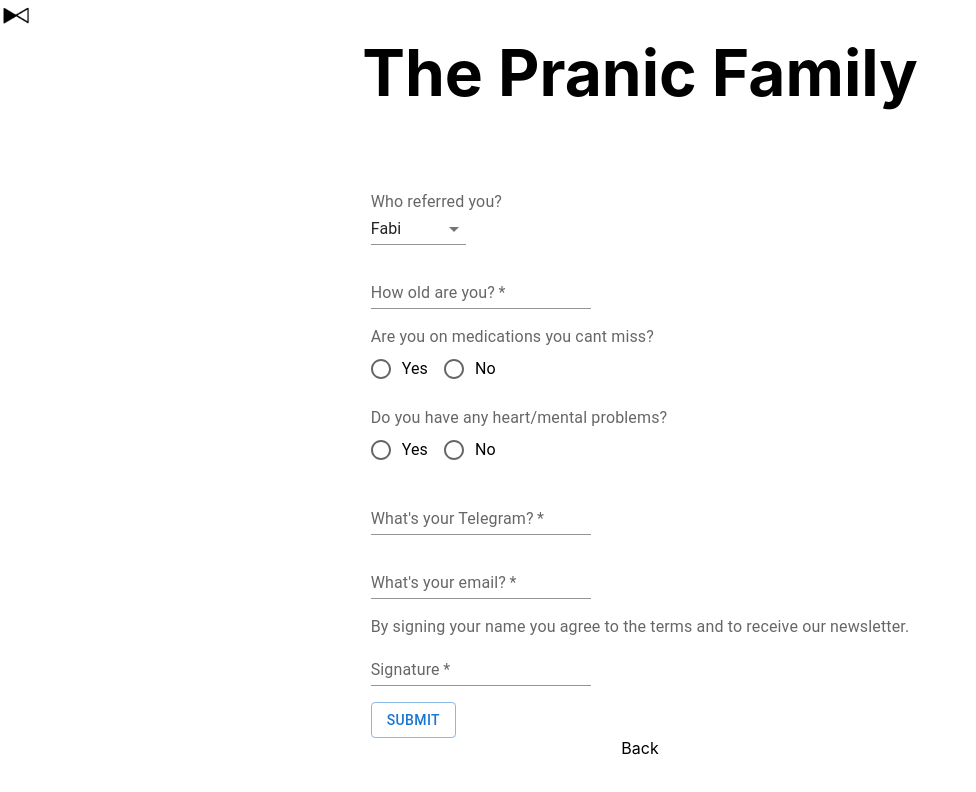
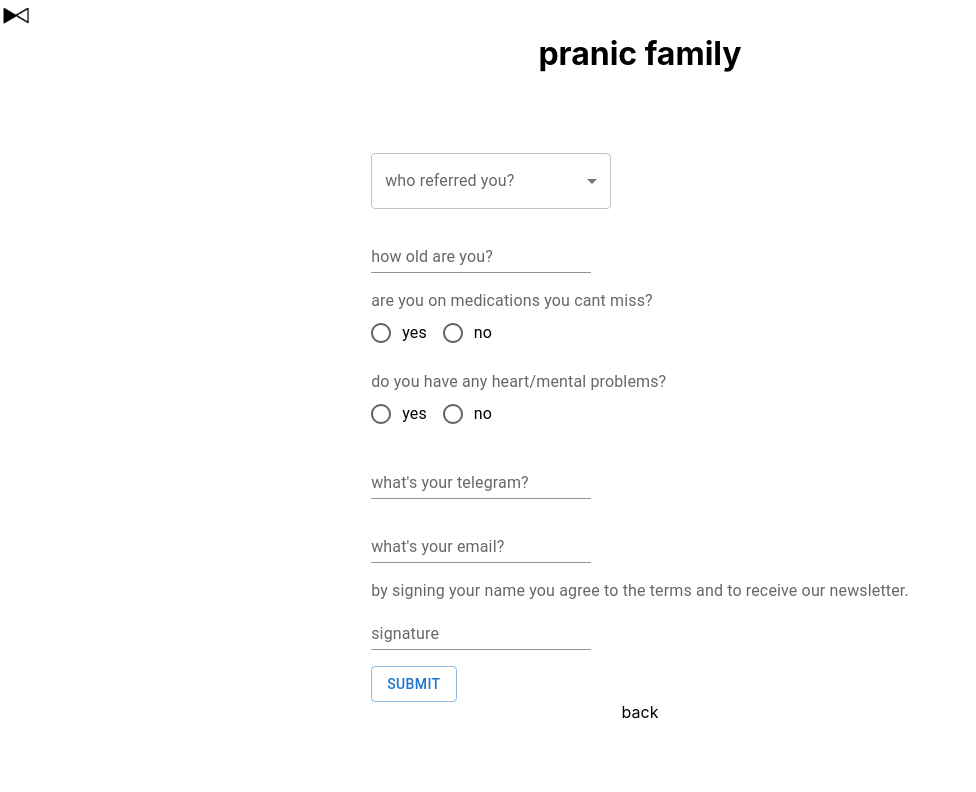
Before and after one commit to fsoudiere/pranicfam, a Next.js app: page /onboarding/apply in a window 1280 px wide. Shown: the top 792 px of the page, without its empty margins (0-976 px from the left). Built offline with nearby package versions, Linux system fonts and the light colour scheme.

Commit message:
forms validators

```diff
--- a/components/layout.js
+++ b/components/layout.js
@@ -12,7 +12,7 @@ export default function Layout({ children }) {
           alt="Pranic Family Logo"
         />
         <h2 className={styles.title}>
-          The Pranic Family
+          Pranic Family
         </h2>
         <main>{children}</main>
 
--- a/package.json
+++ b/package.json
@@ -12,6 +12,7 @@
   "dependencies": {
     "@emotion/react": "^11.7.1",
     "@emotion/styled": "^11.6.0",
+    "@hookform/resolvers": "^2.8.5",
     "@material-ui/core": "^4.12.3",
     "@mui/material": "^5.2.4",
     "cookie": "^0.4.1",
@@ -24,11 +25,14 @@
     "react": "17.0.2",
     "react-cookie": "^4.1.1",
     "react-dom": "^17.0.2",
+    "react-hook-form": "^7.22.5",
+    "react-select": "^5.2.1",
     "react-spring": "^9.3.3",
     "remark": "^14.0.2",
     "remark-html": "^15.0.1",
     "sass": "^1.45.1",
-    "sib-api-v3-sdk": "^8.2.1"
+    "sib-api-v3-sdk": "^8.2.1",
+    "yup": "^0.32.11"
   },
   "devDependencies": {
     "eslint": "7.32.0",
--- a/pages/onboarding/apply.js
+++ b/pages/onboarding/apply.js
@@ -5,6 +5,10 @@ import { useAppContext } from '../../context/UserContext.js'
 import { useState } from 'react';
 import Link from 'next/link';
 import { useCookies } from "react-cookie"
+
+import { useForm, Controller } from 'react-hook-form';
+import { yupResolver } from '@hookform/resolvers/yup';
+import * as Yup from 'yup';
 
 import {
   Button,
@@ -26,27 +30,49 @@ import {
 
 // posts will be populated at build time by getStaticProps()
 function Apply({ contentCards, updateFormData, ...formData }) {
+  console.log(formData);
 
-  console.log(formData);
+  const [referral, setReferral] = useState("");
+
+  const validationSchema = Yup.object().shape({
+    age: Yup.number()
+      .required('Age is required.')
+      .min(21, 'We can only accept 21 and older at the moment.'),
+    signed: Yup.string()
+    .required('Signature is required.'),
+    referral: Yup.string()
+    .required('Referral is required.'),
+    email: Yup.string()
+      .required('Email is required')
+      .email('Email is invalid'),
+    phone: Yup.string()
+      .min(8, 'Phone should start with + and the area code.')
+      .required('Phone should start with + and the area code.'),
+    acceptTerms: Yup.bool().oneOf([true], 'Accept Terms is required')
+  });
+  const {
+    register,
+    control,
+    handleSubmit,
+    formState: { errors }
+  } = useForm({
+    resolver: yupResolver(validationSchema)
+  });
+const onSubmit = data => {
+    if (formData.medication == 'yes' || formData.diet == 'Omnivore' || formData.problems == 'yes' || formData.motive == 'Body' ) { location.href = "/onboarding/later"; }
+    else {registerUser();addReturningCookie(); location.href = "/onboarding/success";}
+  };
+
   const [cookie, setCookie] = useCookies(["user"])
-  const handleSelectedChange = (event) => {
-    setCookie("user", selectedMember, {
+  const addReturningCookie = (event) => {
+    setCookie("user", formData.idList, {
       path: "/",
-      maxAge: 3600, // Expires after 1hr
+      maxAge: 10 * 365 * 24 * 60 * 60, // Expires after 1hr
       sameSite: true,
     });
   };
 
-  const [email, setEmail] = useState("");
-  const [phone, setPhone] = useState("");
-  const [medication, setMedication] = useState("");
-  const [problems, setProblems] = useState("");
-  const [referral, setReferral] = useState("");
-  const [age, setAge] = useState("");
-
-
   const registerUser = async event => {
-    event.preventDefault() // don't redirect the pag
     const res = await fetch('/api/sendinblue', {
       body: JSON.stringify({
         email: formData.email,
@@ -68,6 +94,9 @@ function Apply({ contentCards, updateFormData, ...formData }) {
     const result = await res.json()
   }
 
+
+
+
   return (
     <Layout>
       <div className={styles.main}>
@@ -77,38 +106,52 @@ function Apply({ contentCards, updateFormData, ...formData }) {
         <meta name="description" content="Inspiring beings to live joyfully free" />
         <link rel="icon" href="/favicon.ico" />
       </Head>
-      <form id="register" method="post" onSubmit={registerUser}></form>
 
       <section className="bubble" id="apply-bubble">
-            <InputLabel variant="standard" htmlFor="referral">
-            Who referred you?
-            </InputLabel>
-            <NativeSelect
-              form="register" required
-              value={formData.q}
-              onChange={(event) => {setReferral(event.target.value);updateFormData({ referral: event.target.value });}}
-              inputProps={{
-                name: 'referral',
-                id: 'referral',
-              }}>
-              <option value={'Fabi'}>Fabi</option>
-              <option value={'Kamilla'}>Kamilla</option>
-              <option value={'Facebook'}>Facebook</option>
-            </NativeSelect>
+
+
+              <Controller
+                control={control}
+                name="referral"
+                render={({
+                  field: { onChange, onBlur, value, name, ref },
+                  fieldState: { invalid, isTouched, isDirty, error },
+                  formState,
+                }) => (
+                <FormControl sx={{ minWidth: 240 }}>
+                <InputLabel id="demo-simple-select-label">Who referred you?</InputLabel>
+                <Select
+                  id="referral"
+                  {...register('referral')}
+                  label="Who referred you?"
+                  onChange={(event) => {
+                    setReferral(event.target.value);updateFormData({ referral: event.target.value });
+                    }}
+                  value={referral ? referral : formData.referral ? formData.referral : ""}
+                  error={errors.referral ? true : false}            >
+                  <MenuItem value={'Fabi'}>Fabi</MenuItem>
+                  <MenuItem value={'Kamilla'}>Kamilla</MenuItem>
+                  <MenuItem value={'Nathan'}>Nathan</MenuItem>
+                </Select>
+              </FormControl>
+                )}
+              />
+              <p variant="inherit" color="textSecondary">{errors.referral?.message}</p>
             <p></p>
             <TextField
             id="age"
-            type="age"
-            value={age}
-            onChange={(event) => {setAge(event.target.value);updateFormData({ age: event.target.value });}}
+            type="text"
+            {...register('age')}
+            onBlur={(event) => {updateFormData({ age: event.target.value });}}
             label="How old are you?"
             variant="standard"
-            form="register"
-            required/>
-            <p></p>
+            error={errors.age ? true : false}
+            />
+            <p variant="inherit" color="textSecondary">{errors.age?.message}</p>
+
             <FormLabel component="legend">Are you on medications you cant miss?</FormLabel>
             <RadioGroup
-            onChange={(event) => {setMedication(event.target.value);updateFormData({ medication: event.target.value });}}
+            onChange={(event) => {updateFormData({ medication: event.target.value });}}
             required row aria-label="medication" id="medication" name="row-radio-buttons-group">
               <FormControlLabel value="yes" control={<Radio />} label="Yes" />
               <FormControlLabel value="no" control={<Radio />} label="No" />
@@ -116,7 +159,7 @@ function Apply({ contentCards, updateFormData, ...formData }) {
             <p></p>
             <FormLabel component="legend">Do you have any heart/mental problems?</FormLabel>
             <RadioGroup
-            onChange={(event) => {setProblems(event.target.value);updateFormData({ problems: event.target.value });}}
+            onChange={(event) => {updateFormData({ problems: event.target.value });}}
             required row aria-label="problems" id="problems" name="row-radio-buttons-group">
               <FormControlLabel value="yes" control={<Radio />} label="Yes" />
               <FormControlLabel value="no" control={<Radio />} label="No" />
@@ -125,37 +168,34 @@ function Apply({ contentCards, updateFormData, ...formData }) {
             <TextField
             id="sms"
             type="phone"
-            value={phone}
-            onChange={(event) => {setPhone(event.target.value);updateFormData({ phone: event.target.value });}}
+            {...register('phone')}
+            onBlur={(event) => {updateFormData({ phone: event.target.value });}}
             label="What's your Telegram?"
             variant="standard"
-            form="register"
-            autoComplete="phone"
-            required/>
-            <p></p>
+            error={errors.phone ? true : false}
+            />
+            <p variant="inherit" color="textSecondary">{errors.phone?.message}</p>
             <TextField
             id="email"
             type="email"
-            value={email}
-            onChange={(event) => {setEmail(event.target.value);updateFormData({ email: event.target.value });}}
+            {...register('email')}
+            onBlur={(event) => {updateFormData({ email: event.target.value });}}
             label="What's your email?"
             variant="standard"
-            form="register"
-            required/>
-            <p></p>
+            error={errors.email ? true : false}
+            />
+            <p variant="inherit" color="textSecondary">{errors.email?.message}</p>
             <FormLabel component="legend">By signing your name you agree to the <Link href="/"><a>terms</a></Link> and to receive our newsletter.</FormLabel>
             <TextField
             id="signed"
-            type="signed"
+            type="text"
             label="Signature"
+            {...register('signed')}
             variant="standard"
-            required/>
-            <p></p>
+            error={errors.signed ? true : false}/>
+            <p variant="inherit" color="textSecondary">{errors.signed?.message}</p>
 
-      <Button variant="outlined" type="submit" form="register" onClick={() => {
-        if (formData.medication == 'yes' || formData.diet == 'Omnivore' || formData.problems == 'yes' || formData.motive == 'Body' ) { window.open("/onboarding/later"); }
-        else {window.open("/onboarding/success");}
-        }}
+      <Button variant="outlined" type="submit" form="register" onClick={handleSubmit(onSubmit)}
         >Submit</Button>
       </section>
 
--- a/pages/onboarding/later.js
+++ b/pages/onboarding/later.js
@@ -1,9 +1,11 @@
 import Head from 'next/head'
 import Layout from '../../components/layout'
 import styles from '../../styles/Home.module.scss'
-import Link from 'next/link';
+import Link from 'next/link'
+import { useState } from 'react'
 
-function Later({ contentCards, updateFormData, ...formData }) {
+
+function Later({ updateFormData, ...formData }) {
 
   console.log(formData);
 
--- a/styles/Home.module.scss
+++ b/styles/Home.module.scss
@@ -46,7 +46,7 @@
 .title {
   margin: 0;
   line-height: 1.15;
-  font-size: 4rem;
+  font-size: 2rem;
 }
 
 .title,
--- a/styles/globals.scss
+++ b/styles/globals.scss
@@ -2,6 +2,7 @@ html,
 body {
   padding: 0;
   margin: 0;
+  text-transform: lowercase;
   font-family: -apple-system, BlinkMacSystemFont, Segoe UI, Roboto, Oxygen,
     Ubuntu, Cantarell, Fira Sans, Droid Sans, Helvetica Neue, sans-serif;
 }
```
Also changed, not shown: pages/onboarding/index.js (+50 -43 lines), 1 other file (tests, documents, lock files or other folders).
